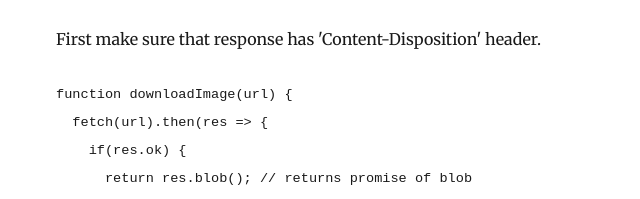
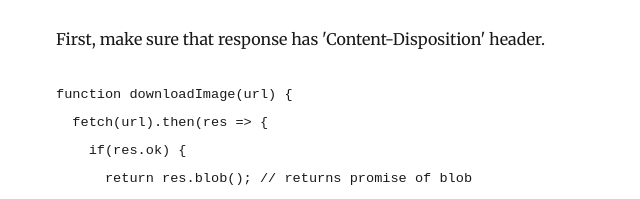
Before and after one commit to Shermayster/personal-blog, a Gatsby site: page /blog/web-platform/downloadImageWithJS/ in a window 1280 px wide. Shown: the part 242-441 px from the top of the page, 269-909 px from the left. Built offline with nearby package versions, Linux system fonts and the light colour scheme; Gatsby itself is replaced by a stand-in of ours; some packages are replaced by stand-ins of ours; code samples lack their colours.

Commit message:
fix: grammar improvements

````diff
--- a/content/blog/web-platform/downloadImageWithJS.mdx
+++ b/content/blog/web-platform/downloadImageWithJS.mdx
@@ -4,7 +4,7 @@ date: "2020-09-15"
 description: "Modern approach for downloading images from url"
 ---
 
-First make sure that response has 'Content-Disposition' header.
+First, make sure that response has 'Content-Disposition' header.
 
 ```javascript
 function downloadImage(url) {
````
